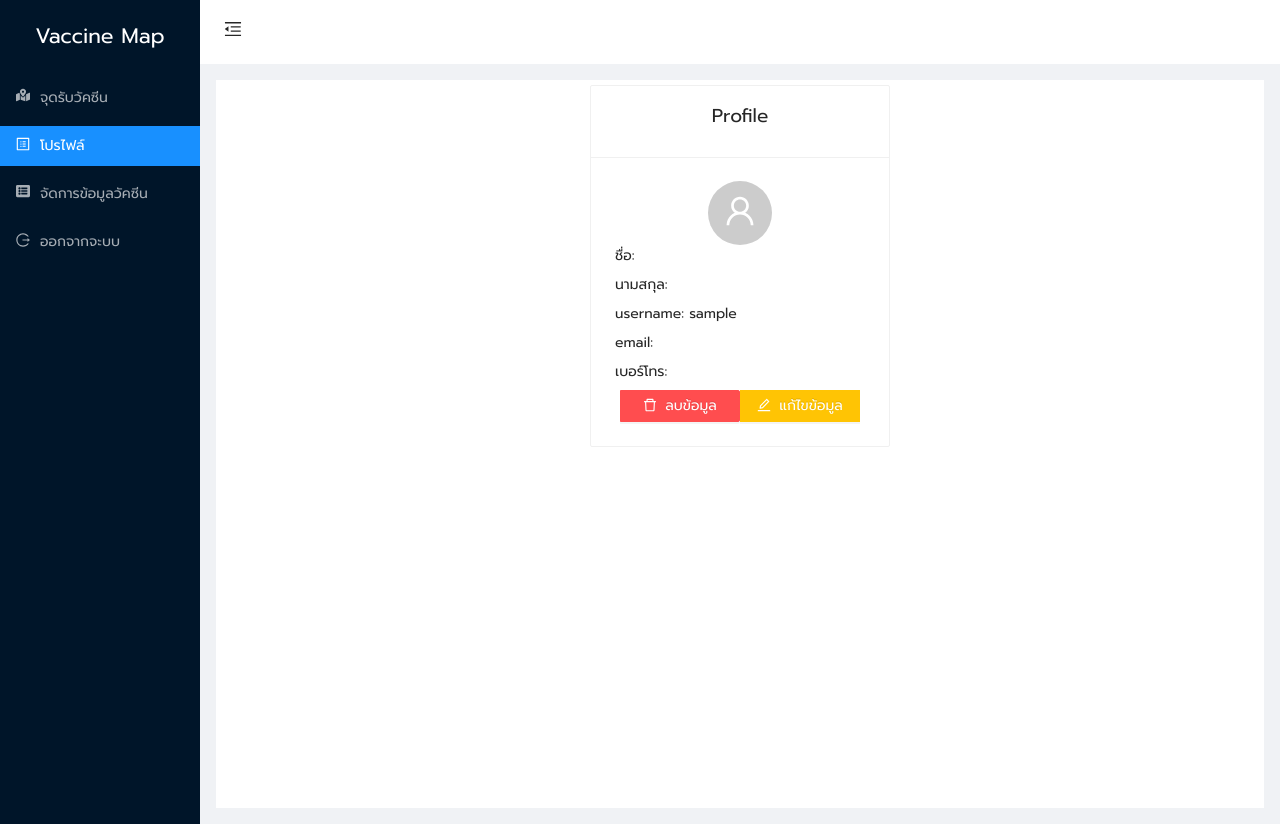
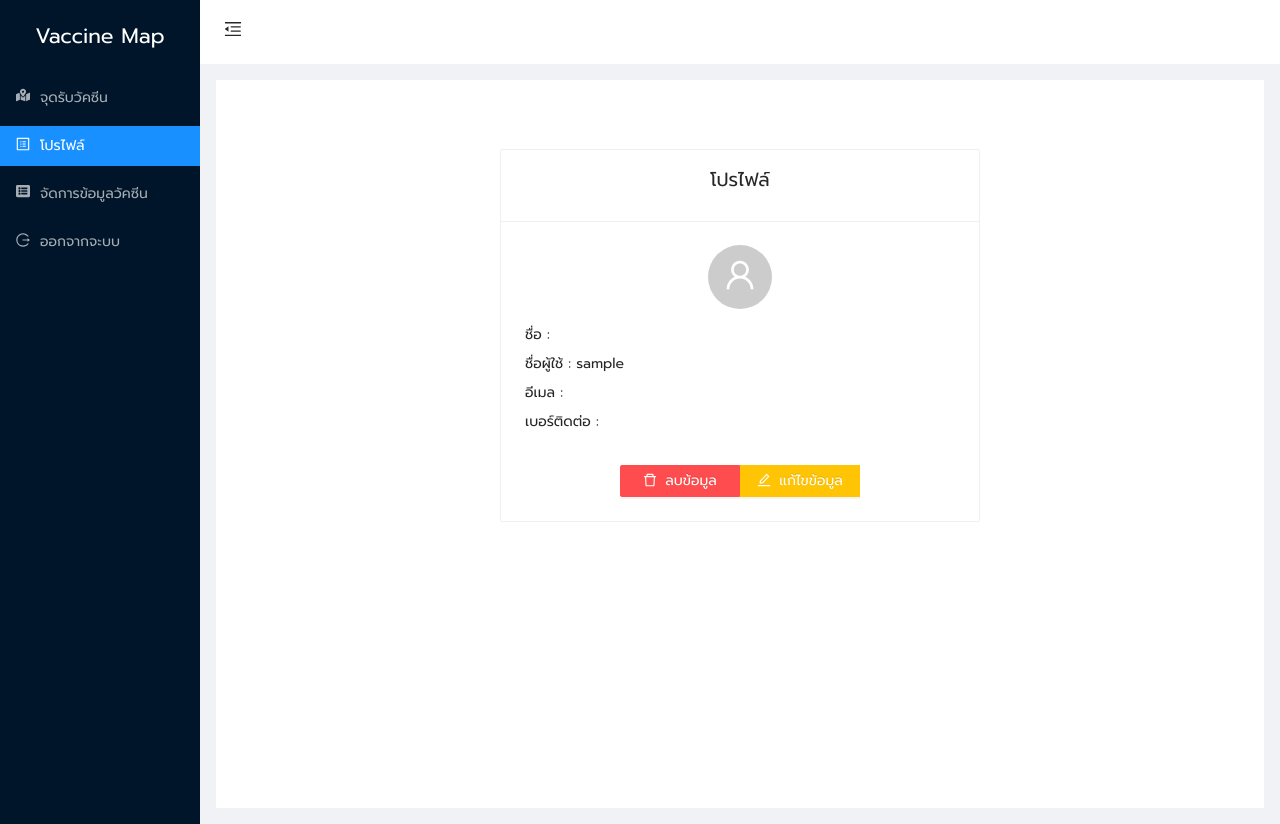
Before and after one commit to teerapat25082540/web, a React (Create React App) app: page /profile in a window 1280 px wide. Built offline with nearby package versions, Linux system fonts and the light colour scheme; sample sign-in values are in the browser's storage.

Commit message:
update edit profile layout

```diff
--- a/src/layouts/MainLayouts.tsx
+++ b/src/layouts/MainLayouts.tsx
@@ -147,9 +147,9 @@ function MainLayouts({
 
   const logOut = async () => {
     Modal.confirm({
-      title: "Logout",
+      title: "ออกจากระบบ",
       icon: <ExclamationCircleOutlined />,
-      content: "Do you want to Log out?",
+      content: "คุณต้องการออกจากระบบ?",
       okText: "Ok",
       cancelText: "Cancel",
       onOk: async () => {
--- a/src/pages/EditUserPage.tsx
+++ b/src/pages/EditUserPage.tsx
@@ -56,13 +56,15 @@ const EditUser = ({ update }: Props) => {
         className="edit-md"
         visible={isModalVisible}
         footer={null}
-        title="Edit User"
+        centered
+        title="แก้ไขโปรไฟล์"
         onCancel={handleCancel}
       >
         <Form
           name="basic"
           onFinish={onFinish}
           //form={form}
+          layout="vertical"
           initialValues={{
             firstname: data.firstname,
             lastname: data.lastname,
@@ -72,70 +74,75 @@ const EditUser = ({ update }: Props) => {
           }}
         >
           <Form.Item
-            labelCol={{ span: 5 }}
-            label="Firstname"
             name="firstname"
-            rules={[
-              { required: true, message: "Please input your first name!" },
-            ]}
+            label="ชื่อจริง"
+            rules={[{ required: true, message: "กรุณากรอกชื่อจริง" }]}
+            style={{ display: "inline-block", width: "14.5rem" }}
           >
-            <Input />
+            <Input placeholder="ชื่อจริง" />
+          </Form.Item>
+          <Form.Item
+            name="lastname"
+            label="นามสกุล"
+            rules={[{ required: true, message: "กรุณากรอกนามสกุล" }]}
+            style={{
+              display: "inline-block",
+              width: "14.5rem",
+              marginLeft: 8,
+            }}
+          >
+            <Input placeholder="นามสกุล" />
           </Form.Item>
 
           <Form.Item
-            labelCol={{ span: 5 }}
-            label="Lastname"
-            name="lastname"
-            rules={[
-              { required: true, message: "Please input your last name!" },
-            ]}
+            label="ชื่อผู้ใช้"
+            name="username"
+            rules={[{ required: true, message: "กรุณากรอกชื่อผู้ใช้" }]}
           >
-            <Input />
+            <Input placeholder="ชื่อผู้ใช้" />
           </Form.Item>
 
           <Form.Item
-            labelCol={{ span: 5 }}
-            label="Username"
-            name="username"
-            rules={[
-              { required: true, message: "Please input your user name!" },
-            ]}
-          >
-            <Input />
-          </Form.Item>
-
-          <Form.Item
-            labelCol={{ span: 5 }}
-            label="Email"
+            label="อีเมล"
             name="email"
             rules={[
               {
                 required: true,
-                message: "Please input your email!",
+                message: "กรุณากรอกอีเมล",
+              },
+              {
+                type: "email",
+                message: "รูปแบบอีเมลไม่ถูกต้อง ตัวอย่าง example@hotmail.com",
               },
             ]}
           >
-            <Input />
+            <Input placeholder="อีเมล" />
           </Form.Item>
-
           <Form.Item
-            labelCol={{ span: 5 }}
-            label="TelNum"
+            label="เบอร์ติดต่อ"
             name="tel"
             rules={[
               {
                 required: true,
-                message: "Please input your telephone number!",
+                message: "กรุณากรอกเบอร์ติดต่อ",
+              },
+              {
+                pattern: /^!*([0-9]!*){9,10}/,
+                message: `รูปแบบหมายเลขโทรศัพท์ไม่ถูกต้อง`,
               },
             ]}
           >
-            <Input />
+            <Input placeholder="เบอร์ติดต่อ" maxLength={10} />
           </Form.Item>
 
           <Row justify="center">
             <Form.Item>
-              <Button type="primary" htmlType="submit">
-                Update
+              <Button
+                type="primary"
+                htmlType="submit"
+                style={{ width: "29.5rem", marginTop: "1rem" }}
+              >
+                บันทึก
               </Button>
             </Form.Item>
           </Row>
--- a/src/pages/LoginPage.tsx
+++ b/src/pages/LoginPage.tsx
@@ -20,7 +20,7 @@ const Login = () => {
       localStorage.setItem("accessToken", res.data.accessToken);
       if (res.data.accessToken) {
         Modal.success({
-          content: "Login Success!",
+          content: "เข้าสู่ระบบสำเร็จ!",
         });
 
         form.resetFields();
@@ -28,12 +28,12 @@ const Login = () => {
         history.push("/");
       } else {
         Modal.error({
-          content: "Username or Password is incorrect!",
+          content: "ชื่อผู่ใช้หรือรหัสผ่านไม่ถูกต้อง!",
         });
       }
     } catch (error) {
       Modal.error({
-        content: "Username or Password is incorrect!",
+        content: "ชื่อผู่ใช้หรือรหัสผ่านไม่ถูกต้อง!",
       });
     }
   };
--- a/src/pages/ManageVaccinePage.tsx
+++ b/src/pages/ManageVaccinePage.tsx
@@ -192,7 +192,7 @@ function ManageVaccine() {
         key: index,
         id: item.id,
         name: item.name,
-        amount: item.amount,
+        amount: Intl.NumberFormat().format(item.amount),
         email: item.email,
         tel: item.tel,
         lat: item.lat,
--- a/src/pages/ProfilePage.tsx
+++ b/src/pages/ProfilePage.tsx
@@ -94,20 +94,28 @@ const Profile = () => {
     return (
       <>
         <MainLayouts page="5">
+          <div style={{ marginTop: "4rem" }}>
             <Card
-            title={<h1 style={{ textAlign: "center" }}>Profile</h1>}
-            style={{ width: 300, margin: "auto" }}
+              title={<h1 style={{ textAlign: "center" }}>โปรไฟล์</h1>}
+              style={{ width: "30rem", margin: "auto" }}
             >
-            <div style={{ display: "flex", justifyContent: "center" }}>
+              <div
+                style={{
+                  display: "flex",
+                  justifyContent: "center",
+                  marginBottom: 15,
+                }}
+              >
                 <Avatar size={64} icon={<UserOutlined />} />
               </div>
 
-            <h4>ชื่อ: {res?.firstname}</h4>
-            <h4>นามสกุล: {res?.lastname}</h4>
-            <h4>username: {res?.username}</h4>
-            <h4>email: {res?.email}</h4>
-            <h4>เบอร์โทร: {res?.tel}</h4>
-            <Row justify="center">
+              <h4>
+                ชื่อ : {res?.firstname} {res?.lastname}
+              </h4>
+              <h4>ชื่อผู้ใช้ : {res?.username}</h4>
+              <h4>อีเมล : {res?.email}</h4>
+              <h4>เบอร์ติดต่อ : {res?.tel}</h4>
+              <Row justify="center" style={{ marginTop: "2rem" }}>
                 <Button
                   onClick={() => {
                     deleteUser();
@@ -116,7 +124,10 @@ const Profile = () => {
                   danger
                   icon={<DeleteOutlined />}
                   className="btn-action"
-                style={{ borderTopLeftRadius: 0, borderBottomLeftRadius: 0 }}
+                  style={{
+                    borderTopRightRadius: 0,
+                    borderBottomRightRadius: 0,
+                  }}
                 >
                   ลบข้อมูล
                 </Button>
@@ -124,6 +135,7 @@ const Profile = () => {
                 <EditUser update={updateUser} />
               </Row>
             </Card>
+          </div>
         </MainLayouts>
       </>
     );
```
Lines whose indentation alone changed are shown as unchanged.
